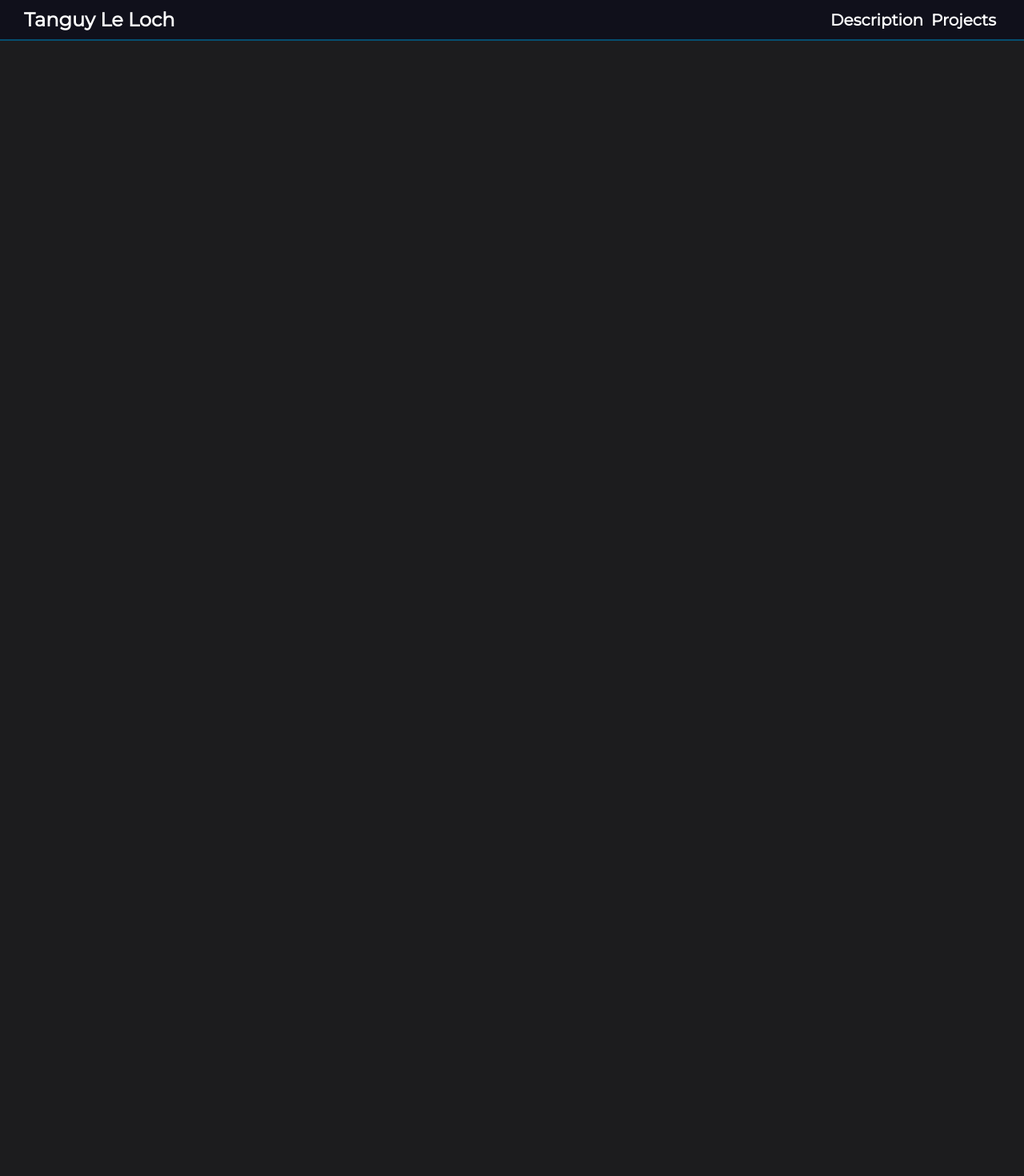
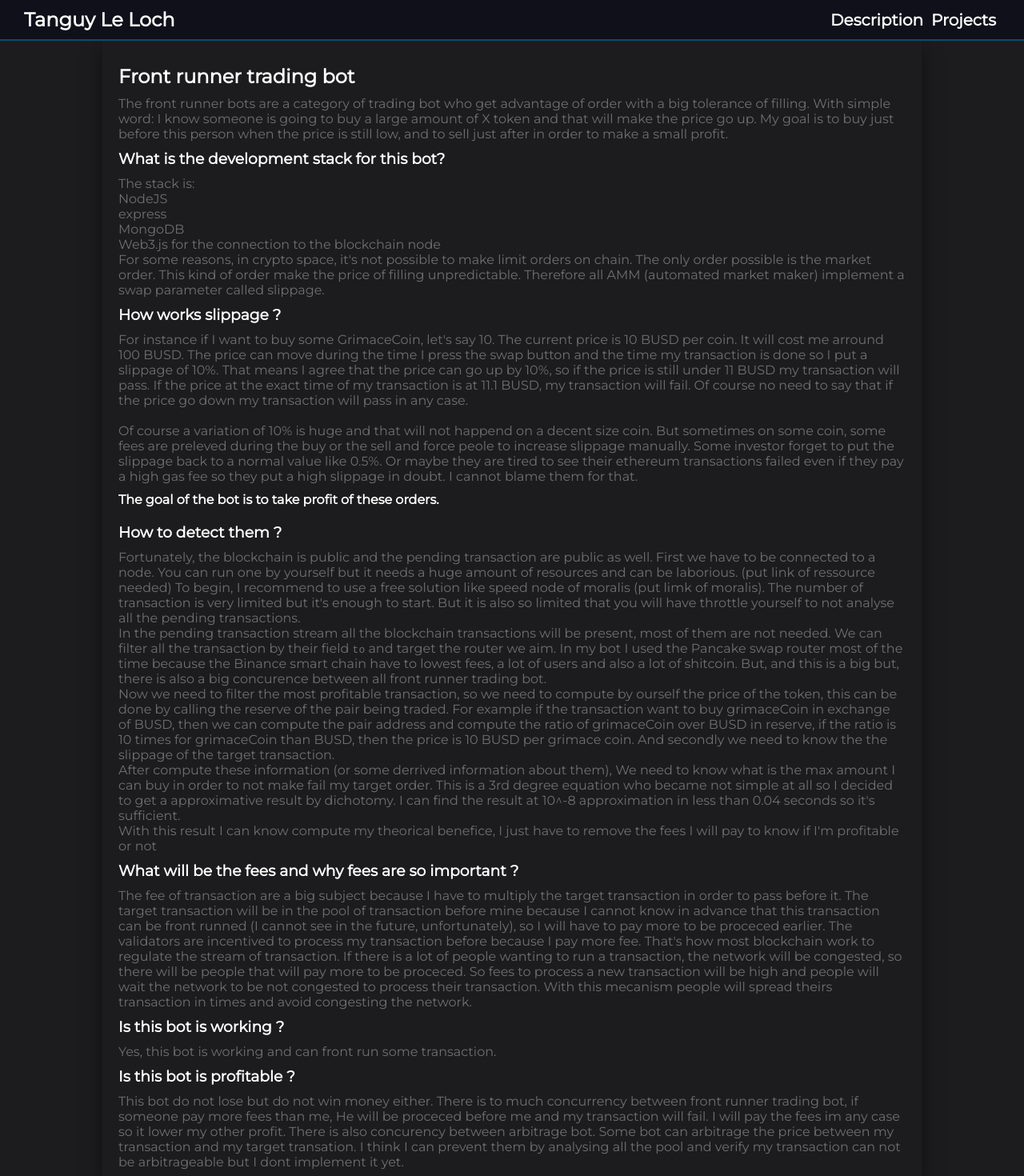
Before and after one commit to TanguyLeLoch/website, a React (Create React App) app: page /front-runner-trading-bot in a window 1280 px wide. Shown: the top 1470 px of the page at 80% size. Before the commit the page ends 800 px from the top, so only its background shows below. Built offline with nearby package versions, Linux system fonts and the light colour scheme.

Commit message:
text not corrected

```diff
--- a/src/App.jsx
+++ b/src/App.jsx
@@ -3,6 +3,7 @@ import Home from './pages/Home';
 import Projects from './pages/Projects';
 import Navbar from './components/Navbar';
 import { DimensionProvider } from './utils/context';
+import FrontRunnerTradingBot from './pages/Projects/front-runner-trading-bot';
 
 function App() {
   return (
@@ -11,7 +12,10 @@ function App() {
         <Navbar />
         <Routes>
           <Route path="/" element={<Home />}></Route>
-          <Route path="projects" element={<Projects />}></Route>
+          <Route path="projects" element={<Projects />}>
+            <Route path="front-runner-trading-bot" element={<FrontRunnerTradingBot />} />
+          </Route>
+          <Route path="front-runner-trading-bot" element={<FrontRunnerTradingBot />} />
         </Routes>
       </DimensionProvider>
     </BrowserRouter>
--- /dev/null
+++ b/src/pages/Projects/front-runner-trading-bot/index.jsx
@@ -0,0 +1,93 @@
+import styled from 'styled-components';
+import { Card } from '../../../components/SectionComponents/Card';
+const Title1 = styled.h2``;
+
+const StyledCard = styled(Card)`
+  max-width: 80%;
+  margin: auto;
+`;
+
+function FrontRunnerTradingBot() {
+  return (
+    <StyledCard>
+      <Title1>Front runner trading bot</Title1>
+      <p>
+        The front runner bots are a category of trading bot who get advantage of order with a big tolerance of filling. With simple word: I know someone is
+        going to buy a large amount of X token and that will make the price go up. My goal is to buy just before this person when the price is still low, and to
+        sell just after in order to make a small profit.
+      </p>
+      <h3>What is the development stack for this bot?</h3>
+      <p>The stack is:</p>
+      <ul>
+        <li>NodeJS</li>
+        <li>express</li>
+        <li>MongoDB</li>
+        <li>Web3.js for the connection to the blockchain node</li>
+      </ul>
+      <p>
+        For some reasons, in crypto space, it's not possible to make limit orders on chain. The only order possible is the market order. This kind of order make
+        the price of filling unpredictable. Therefore all AMM (automated market maker) implement a swap parameter called slippage.
+      </p>
+      <h3>How works slippage ?</h3>
+      <p>
+        For instance if I want to buy some GrimaceCoin, let's say 10. The current price is 10 BUSD per coin. It will cost me arround 100 BUSD. The price can
+        move during the time I press the swap button and the time my transaction is done so I put a slippage of 10%. That means I agree that the price can go up
+        by 10%, so if the price is still under 11 BUSD my transaction will pass. If the price at the exact time of my transaction is at 11.1 BUSD, my
+        transaction will fail. Of course no need to say that if the price go down my transaction will pass in any case.
+      </p>
+      <br />
+      <p>
+        Of course a variation of 10% is huge and that will not happend on a decent size coin. But sometimes on some coin, some fees are preleved during the buy
+        or the sell and force peole to increase slippage manually. Some investor forget to put the slippage back to a normal value like 0.5%. Or maybe they are
+        tired to see their ethereum transactions failed even if they pay a high gas fee so they put a high slippage in doubt. I cannot blame them for that.
+      </p>
+      <h4> The goal of the bot is to take profit of these orders.</h4>
+      <h3>How to detect them ? </h3>
+      <p>
+        Fortunately, the blockchain is public and the pending transaction are public as well. First we have to be connected to a node. You can run one by
+        yourself but it needs a huge amount of resources and can be laborious. (put link of ressource needed) To begin, I recommend to use a free solution like
+        speed node of moralis (put limk of moralis). The number of transaction is very limited but it's enough to start. But it is also so limited that you will
+        have throttle yourself to not analyse all the pending transactions.
+      </p>
+      <p>
+        In the pending transaction stream all the blockchain transactions will be present, most of them are not needed. We can filter all the transaction by
+        their field <code>to</code> and target the router we aim. In my bot I used the Pancake swap router most of the time because the Binance smart chain have
+        to lowest fees, a lot of users and also a lot of shitcoin. But, and this is a big but, there is also a big concurence between all front runner trading
+        bot.
+      </p>
+      <p>
+        Now we need to filter the most profitable transaction, so we need to compute by ourself the price of the token, this can be done by calling the reserve
+        of the pair being traded. For example if the transaction want to buy grimaceCoin in exchange of BUSD, then we can compute the pair address and compute
+        the ratio of grimaceCoin over BUSD in reserve, if the ratio is 10 times for grimaceCoin than BUSD, then the price is 10 BUSD per grimace coin. And
+        secondly we need to know the the slippage of the target transaction.
+      </p>
+      <p>
+        After compute these information (or some derrived information about them), We need to know what is the max amount I can buy in order to not make fail my
+        target order. This is a 3rd degree equation who became not simple at all so I decided to get a approximative result by dichotomy. I can find the result
+        at 10^-8 approximation in less than 0.04 seconds so it's sufficient.
+      </p>
+      <p>With this result I can know compute my theorical benefice, I just have to remove the fees I will pay to know if I'm profitable or not </p>
+      <h3>What will be the fees and why fees are so important ? </h3>
+      <p>
+        The fee of transaction are a big subject because I have to multiply the target transaction in order to pass before it. The target transaction will be in
+        the pool of transaction before mine because I cannot know in advance that this transaction can be front runned (I cannot see in the future,
+        unfortunately), so I will have to pay more to be proceced earlier. The validators are incentived to process my transaction before because I pay more
+        fee. That's how most blockchain work to regulate the stream of transaction. If there is a lot of people wanting to run a transaction, the network will
+        be congested, so there will be people that will pay more to be proceced. So fees to process a new transaction will be high and people will wait the
+        network to be not congested to process their transaction. With this mecanism people will spread theirs transaction in times and avoid congesting the
+        network.
+      </p>
+      <h3>Is this bot is working ? </h3>
+      <p>Yes, this bot is working and can front run some transaction.</p>
+      <h3>Is this bot is profitable ? </h3>
+      <p>
+        This bot do not lose but do not win money either. There is to much concurrency between front runner trading bot, if someone pay more fees than me, He
+        will be proceced before me and my transaction will fail. I will pay the fees im any case so it lower my other profit. There is also concurency between
+        arbitrage bot. Some bot can arbitrage the price between my transaction and my target transation. I think I can prevent them by analysing all the pool
+        and verify my transaction can not be arbitrageable but I dont implement it yet.
+      </p>
+    </StyledCard>
+  );
+}
+
+export default FrontRunnerTradingBot;
--- a/src/pages/Projects/index.jsx
+++ b/src/pages/Projects/index.jsx
@@ -56,7 +56,7 @@ function Projects() {
     <>
       <Title>Some short articles of my persornal projects</Title>
       <Layout>
-        <CardLink to="/">
+        <CardLink to="/projects/front-runner-trading-bot">
           <CardTitle>Front runner trading bot</CardTitle>
         </CardLink>
         <CardLink to="/">
```
